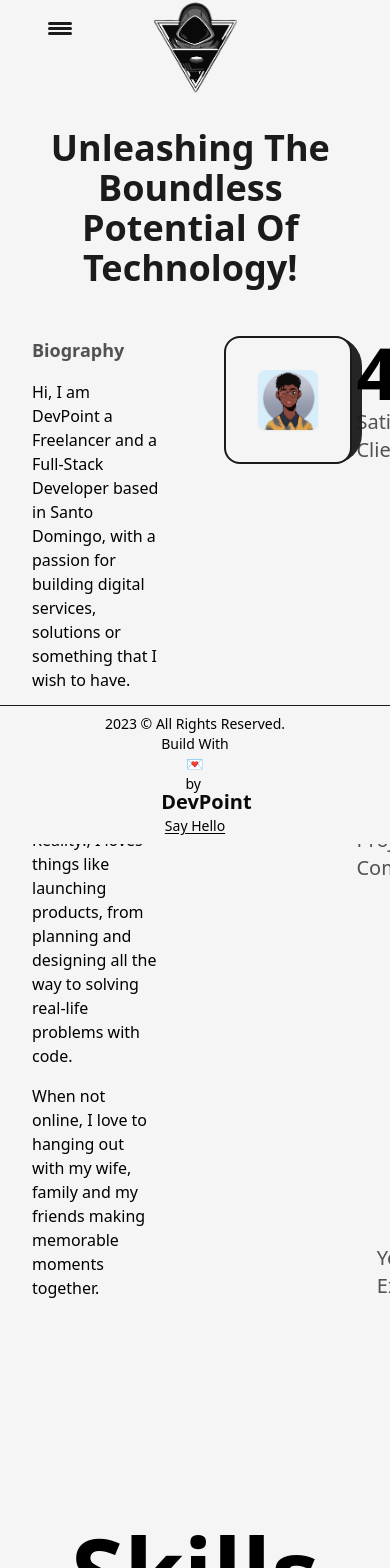
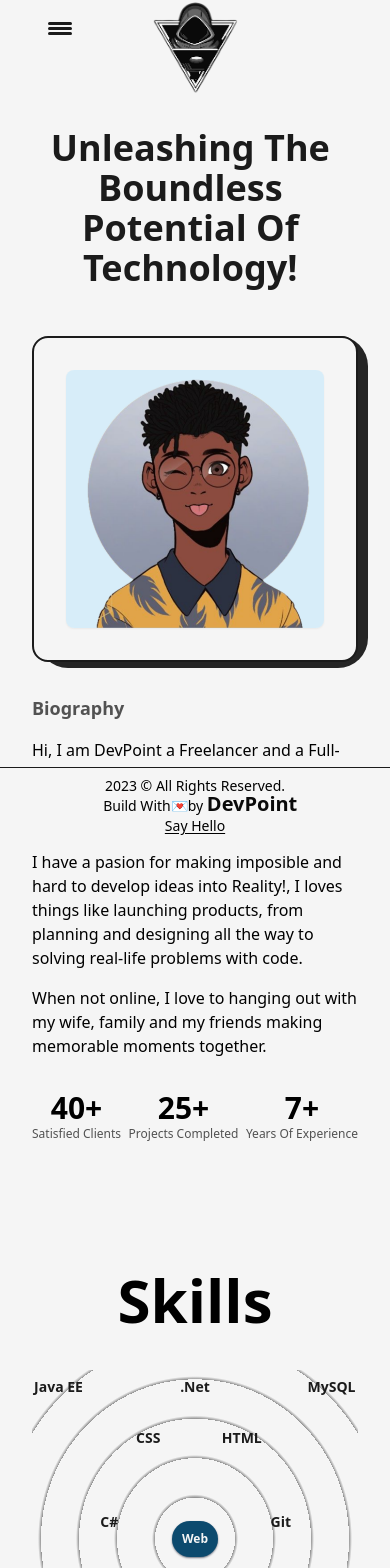
Before and after one commit to MisteryPoints/Portfolio_v2, a Next.js app: page /about in a window 390 px wide. Shown: the top 1568 px of the page. Built offline with nearby package versions, Linux system fonts and the light colour scheme.

Commit message:
Adding Features

```diff
--- a/src/components/Footer.js
+++ b/src/components/Footer.js
@@ -5,11 +5,11 @@ import { motion } from "framer-motion";
 
 const Footer = () => {
   return (
-    <footer className="w-full bg-light border-t-[1.5px] border-solid border-dark font-medium text-lg fixed bottom-0 py-2 flex items-center justify-between px-28 dark:bg-dark dark:text-light dark:border-light lg:flex-col lg:px-12 xs:text-sm">
+    <footer className="w-full bg-light border-t-[1.5px] border-solid border-dark font-medium text-lg fixed bottom-0 py-2 flex items-center justify-between px-28 dark:bg-dark dark:text-light dark:border-light lg:flex-col lg:px-12 xs:text-sm xxs:hidden">
       <span className="select-none">
         {new Date().getFullYear()} &copy; All Rights Reserved.
       </span>
-      <div className="text-center flex -left-20 relative items-top select-none lg:ml-20 sm:flex-col sm:ml-40 sm:mb-6">
+      <div className="text-center flex -left-20 relative items-top select-none lg:ml-20">
         Build With{" "}
         <motion.p
           whileHover={{ y: [-5, -10, -5, 0] }}
--- a/src/components/HireMe.js
+++ b/src/components/HireMe.js
@@ -4,7 +4,7 @@ import Link from "next/link";
 
 const HireMe = () => {
   return (
-    <div className="fixed left-1 bottom-[-50px] lg:bottom-[-30px] flex items-center justify-center overflow-hidden md:-top-36 md:bottom-auto md:right-1 md:left-auto">
+    <div className="fixed left-1 bottom-[-50px] lg:bottom-[0px] flex items-center justify-center overflow-hidden md:-top-36 md:bottom-auto md:right-1 md:left-auto">
       <div className="w-48 h-auto flex items-center justify-center relative md:w-28">
         <CircularText className="fill-dark animate-spin-slow dark:fill-light" />
         <Link
--- a/src/components/Skills.js
+++ b/src/components/Skills.js
@@ -25,7 +25,7 @@ const Skill = ({ name, x, y, color, href }) => {
     <motion.a
       ref={ref}
       href={href}
-      className={`flex items-center justify-center rounded-full font-semibold ${color} text-light py-3 px-6 shadow-gray-500 shadow-sm hover:cursor-pointer absolute border-2 border-solid border-transparent dark:border-light dark:hover:shadow-gray-500 dark:shadow-none`}
+      className={`flex items-center justify-center rounded-full font-semibold ${color} text-light py-3 px-6 shadow-gray-500 shadow-sm hover:cursor-pointer absolute border-2 border-solid border-transparent dark:border-light dark:hover:shadow-gray-500 dark:shadow-none lg:py-2 lg:px-4 md:text-sm md:py-1.5 md:px-3 xs:bg-transparent xs:dark:bg-transparent xs:shadow-none xs:text-dark xs:dark:text-light xs:font-bold xs:border-none`}
       whileHover={{ scale: 1.1, transition: { duration: 0.2 } }}
       initial={{ x: 0, y: 0 }}
       variants={variants}
@@ -41,12 +41,12 @@ const Skill = ({ name, x, y, color, href }) => {
 const Skills = () => {
   return (
     <>
-      <h2 className="font-bold text-8xl mt-56 mb-10 text-center w-full dark:text-light">
+      <h2 className="font-bold text-8xl mt-56 mb-10 text-center w-full dark:text-light md:text-6xl md:mt-32">
         Skills
       </h2>
-      <div className="w-full h-screen relative flex items-center justify-center rounded-full bg-circularLight dark:bg-circularDark">
+      <div className="w-full h-screen relative flex items-center justify-center rounded-full bg-circularLight dark:bg-circularDark lg:h-[60vh] sm:h-[55vh] xs:h-[40vh] xxs:h-[30vh] lg:overflow-y-hidden lg:rounded-none lg:overflow-x-hidden lg:bg-circularLightLg dark:lg:bg-circularDarkLg md:bg-circularLightMd dark:md:bg-circularDarkMd sm:bg-circularLightSm dark:sm:bg-circularDarkSm">
         <motion.a
-          className="flex items-center justify-center rounded-full font-semibold bg-sky-900 text-light p-8 shadow-gray-500 shadow-sm hover:cursor-pointer border-2 border-solid border-transparent dark:border-light dark:shadow-light"
+          className="flex items-center justify-center rounded-full font-semibold bg-sky-900 text-light p-8 shadow-gray-500 shadow-sm hover:cursor-pointer border-2 border-solid border-transparent dark:border-light dark:shadow-light lg:p-6 md:p-4 xs:text-xs xs:p-2"
           whileHover={{ scale: 1.1 }}
           href="https://developer.mozilla.org/es/"
           target={"_blank"}
--- a/src/pages/about.js
+++ b/src/pages/about.js
@@ -45,8 +45,8 @@ const about = () => {
             text="Unleashing the boundless potential of technology!"
             className="mb-12 select-none"
           />
-          <div className="grid w-full grid-cols-8 gap-16">
-            <div className="col-span-3 flex flex-col items-start justify-start select-none  ">
+          <div className="grid w-full grid-cols-8 gap-16 md:gap-8">
+            <div className="col-span-3 flex flex-col items-start justify-start select-none xl:col-span-4 md:order-2 md:col-span-8">
               <h2 className="mb-4 text-lg font-bold text-dark/75 dark:text-light/75">
                 Biography
               </h2>
@@ -67,35 +67,36 @@ const about = () => {
               </p>
             </div>
 
-            <div className="col-span-3 relative h-max rounded-2xl border-2 border-solid border-dark bg-light p-8 max-w-[500px] dark:border-light dark:bg-dark">
+            <div className="col-span-3 relative h-max rounded-2xl border-2 border-solid border-dark bg-light p-8 max-w-[500px] dark:border-light dark:bg-dark xl:col-span-4 md:order-1 md:col-span-8">
               <div className="absolute -top-[2px] -right-3 -z-10 w-[102.5%] h-[103%] rounded-[30px] bg-dark dark:bg-light opacity-[95%]" />
               <ImageFlip />
             </div>
-            <div className="col-span-2 flex flex-col items-end justify-between select-none dark:text-light">
-              <div className="flex flex-col items-end justify-center">
-                <span className="inline-block text-7xl font-bold">
+
+            <div className="col-span-2 flex flex-col items-end justify-between select-none dark:text-light xl:col-span-8 xl:flex-row md:order-3">
+              <div className="flex flex-col items-end justify-center xl:items-center">
+                <span className="inline-block text-7xl font-bold md:text-6xl  sm:text-4xl xs:text-3xl">
                   {" "}
                   <AnimatedNumbers value={40} />+
                 </span>
-                <h2 className="text-xl font-medium capitalize text-dark/75 dark:text-light/75">
+                <h2 className="text-xl font-medium capitalize text-dark/75 dark:text-light/75 xl:text-center md:text-base sm:text-xs">
                   Satisfied Clients
                 </h2>
               </div>
-              <div className="flex flex-col items-end justify-center">
-                <span className="inline-block text-7xl font-bold">
+              <div className="flex flex-col items-end justify-center xl:items-center">
+                <span className="inline-block text-7xl font-bold md:text-6xl sm:text-4xl xs:text-3xl">
                   {" "}
                   <AnimatedNumbers value={25} />+
                 </span>
-                <h2 className="text-xl font-medium capitalize text-dark/75 dark:text-light/75">
+                <h2 className="text-xl font-medium capitalize text-dark/75 dark:text-light/75 xl:text-center md:text-base sm:text-xs">
                   Projects Completed
                 </h2>
               </div>
-              <div className="flex flex-col items-end justify-center">
-                <span className="inline-block text-7xl font-bold">
+              <div className="flex flex-col items-end justify-center xl:items-center">
+                <span className="inline-block text-7xl font-bold md:text-6xl  sm:text-4xl xs:text-3xl">
                   {" "}
                   <AnimatedNumbers value={7} />+
                 </span>
-                <h2 className="text-xl font-medium capitalize text-dark/75 dark:text-light/75">
+                <h2 className="text-xl font-medium capitalize text-dark/75 dark:text-light/75 xl:text-center md:text-base sm:text-xs">
                   Years of Experience
                 </h2>
               </div>
--- a/src/pages/index.js
+++ b/src/pages/index.js
@@ -19,7 +19,7 @@ export default function Home() {
         <title>DevPoint | Main</title>
         <meta name="description" content="Generated by Create Next App" />
       </Head>
-      <div className="flex items-center text-dark w-full pb-16 dark:text-light">
+      <div className="flex items-center text-dark w-full pb-16 dark:text-light xxs:pb-0">
         <Layout className="sm:px-12 sm:pt-8 md:pt-16">
           <div className="flex items-center justify-between w-full gap-10 md:flex-col">
             <div className="w-1/2 flex justify-center items-end md:w-full lg:w-0">
@@ -98,7 +98,7 @@ export default function Home() {
           </div>
         </Layout>
         <HireMe />
-        <div className="fixed right-0 bottom-12 inline-block 3xl:max-w-[250px] 2xl:max-w-[200px] xl:max-w-[150px] lg:max-w-[125px] lg:bottom-16 md:hidden">
+        <div className="fixed right-0 bottom-[44px] inline-block 3xl:max-w-[250px] 2xl:max-w-[200px] xl:max-w-[150px] lg:max-w-[125px] lg:bottom-24 md:hidden">
           <Image
             src={Profile}
             alt={"DevPoint Digital Art"}
--- a/tailwind.config.js
+++ b/tailwind.config.js
@@ -26,7 +26,19 @@ module.exports = {
         circularLight:
           "repeating-radial-gradient(rgba(0,0,0,0.4) 2px, #F5F5F5 5px, #F5F5F5 100px);",
         circularDark:
-          "repeating-radial-gradient(rgba(255,255,255,0.5) 2px, #1b1b1b 5px, #1b1b1b 100px);",
+          "repeating-radial-gradient(rgba(255,255,255,0.5) 2px, #1b1b1b 8px, #1b1b1b 100px);",
+        circularLightLg:
+        "repeating-radial-gradient(rgba(0,0,0,0.4) 2px, #F5F5F5 5px, #F5F5F5 80px);",
+        circularDarkLg:
+        "repeating-radial-gradient(rgba(255,255,255,0.5) 2px, #1b1b1b 5px, #1b1b1b 80px);",
+        circularLightMd:
+        "repeating-radial-gradient(rgba(0,0,0,0.4) 2px, #F5F5F5 5px, #F5F5F5 60px);",
+        circularDarkMd:
+        "repeating-radial-gradient(rgba(255,255,255,0.5) 2px, #1b1b1b 6px, #1b1b1b 60px);",
+        circularLightSm:
+        "repeating-radial-gradient(rgba(0,0,0,0.4) 2px, #F5F5F5 5px, #F5F5F5 40px);",
+        circularDarkSm:
+        "repeating-radial-gradient(rgba(255,255,255,0.5) 2px, #1b1b1b 4px, #1b1b1b 40px);",
       },
     },
     screens: {
@@ -44,6 +56,8 @@ module.exports = {
       // => @media(max-width: 639px) { ... }
       xs: { max: "400px" },
       // => @media(max-width: 400px) { ... }
+      xxs: { max: "300px" },
+      // => @media(max-width: 300px) { ... }
     },
   },
   plugins: [],
```
